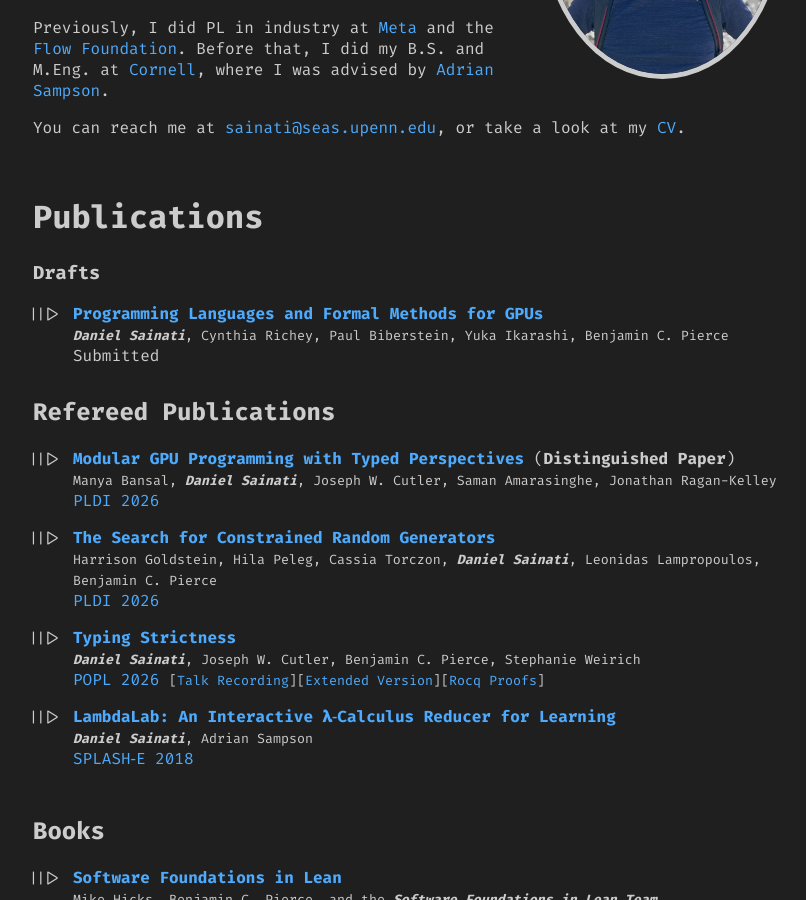
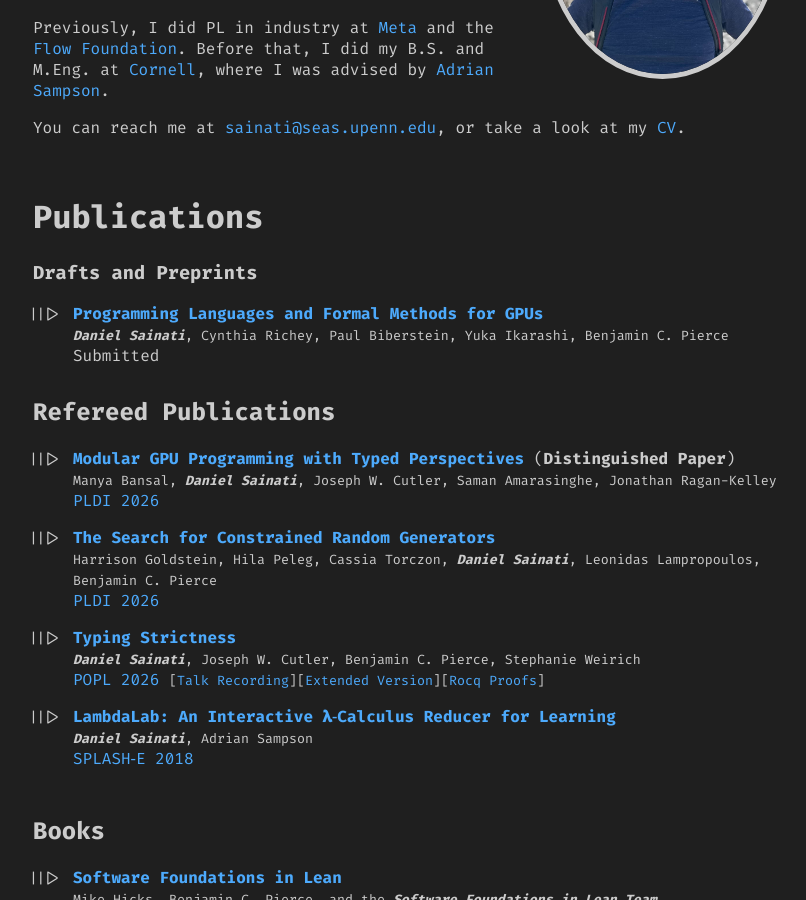
Before and after one commit to dsainati1/website, a Jekyll site: the page built from index.md, in a window 1280 px wide and 900 px high, scrolled down 362 px. Shown: the whole window, without its empty margins (232-1038 px from the left). Built offline with Jekyll 4.4.1, drawn with Linux system fonts in a browser that asks for light colours.

Commit message:
subheading

```diff
--- a/index.md
+++ b/index.md
@@ -19,7 +19,7 @@ You can reach me at [sainati@seas.upenn.edu](mailto:sainati@seas.upenn.edu), or
 
 # Publications
 
-### Drafts
+### Drafts and Preprints
 
 * **[Programming Languages and Formal Methods for GPUs](./gpu-survey-preprint.pdf)**\
 <small>***Daniel Sainati***, Cynthia Richey, Paul Biberstein, Yuka Ikarashi, Benjamin C. Pierce</small>\
```
Also changed, not shown: 2 other files.
